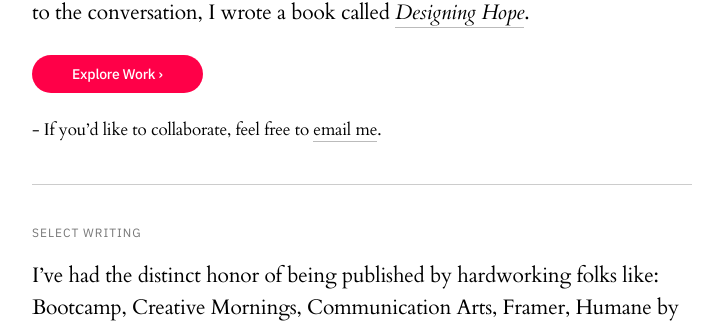
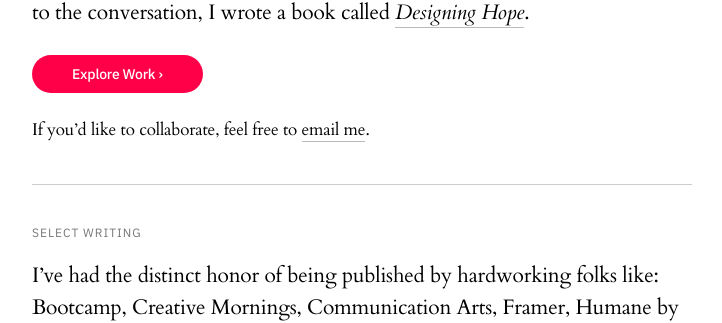
Before and after one commit to jeremydcherry/jeremydcherry.github.io, a Jekyll site: the page built from index.md, in a window 1280 px wide and 900 px high, scrolled down 449 px. Shown: the part 142-465 px from the top of the window, without its empty margins (428-1150 px from the left). Built offline with Jekyll 4.4.1, drawn with Linux system fonts in a browser that asks for light colours.

Commit message:
Updated Home

```diff
--- a/index.md
+++ b/index.md
@@ -11,7 +11,7 @@ Relentlessly hopeful about the power of design, I live by the words “A better
 
 <a href="https://jeremydcherry.dribbble.com/" class="btn">Explore Work ›</a>
 
-##### - If you'd like to collaborate, feel free to [email me](mailto:jeremy@jeremydcherry.com).
+##### If you'd like to collaborate, feel free to [email me](mailto:jeremy@jeremydcherry.com).
 
 ---
 
```
